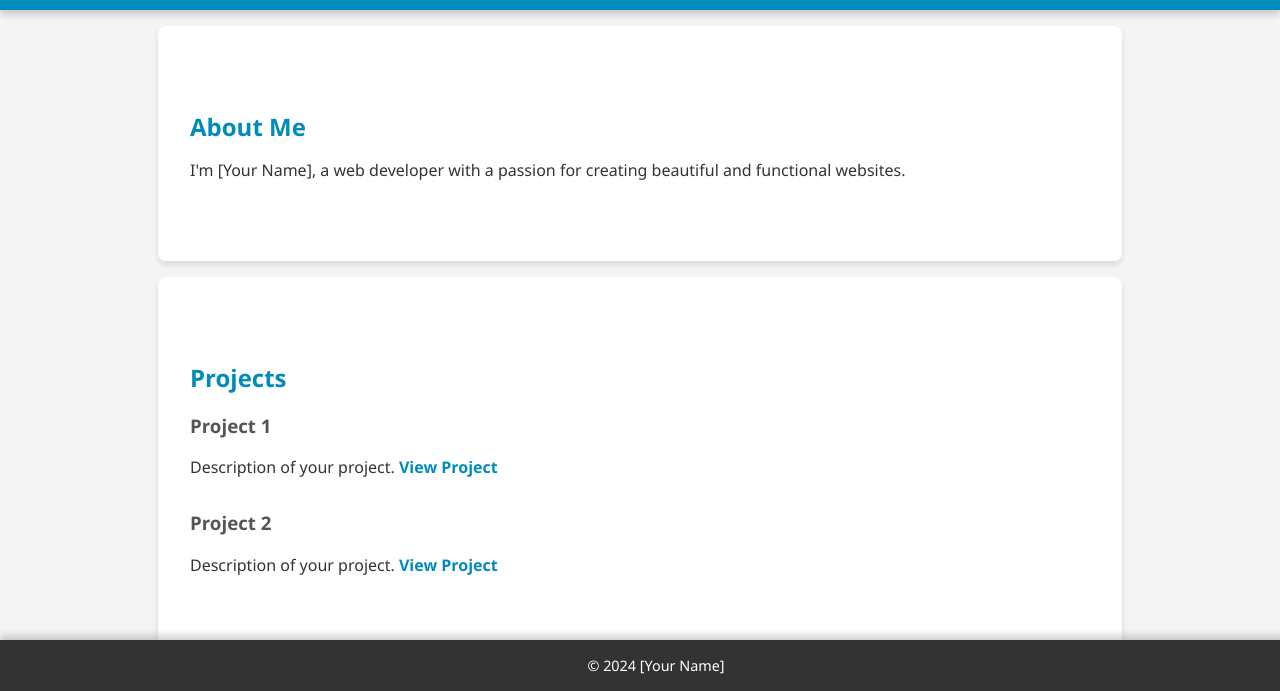
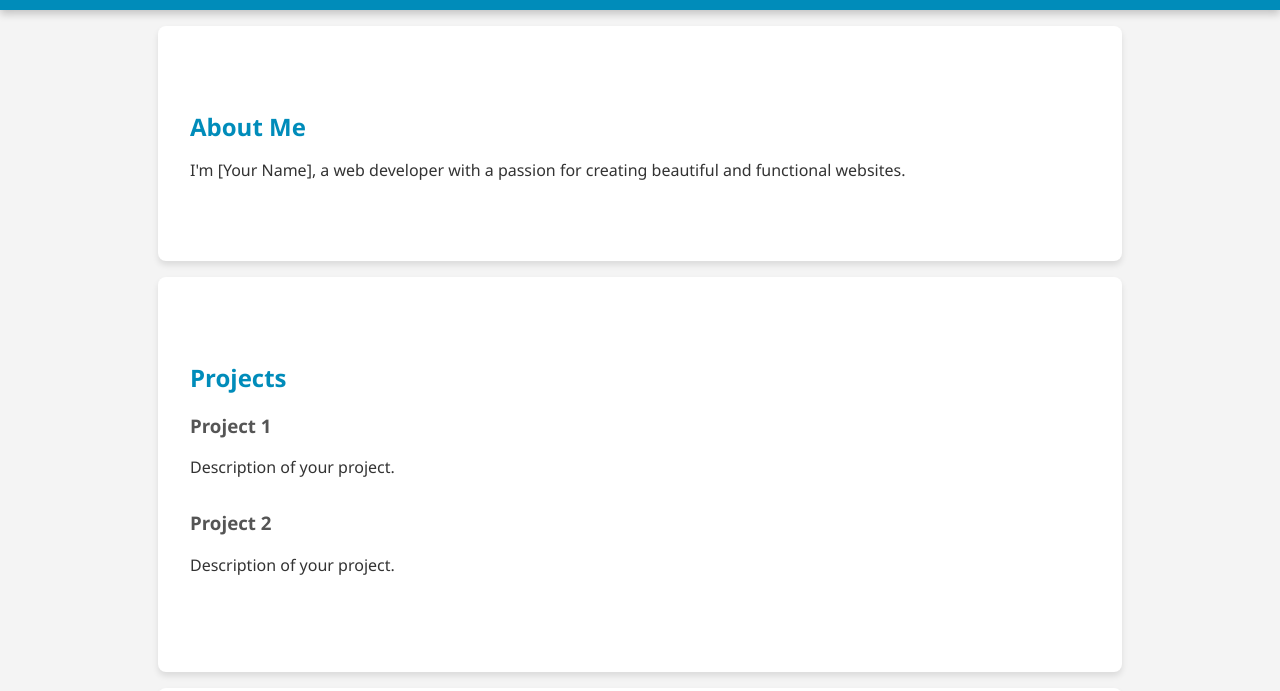
Before and after one commit to ShubhamRaiyani/ShubhamRaiyani.github.io, a plain HTML site: page portfolio/index.html in a window 1280 px wide. Shown: the part 109-800 px from the top of the page. Drawn offline with Linux system fonts and the light colour scheme.

Commit message:
Update index.html

```diff
--- a/portfolio/index.html
+++ b/portfolio/index.html
@@ -20,11 +20,11 @@
         <h2>Projects</h2>
         <div class="project">
             <h3>Project 1</h3>
-            <p>Description of your project. <a href="#">View Project</a></p>
+            <p>Description of your project.</p>
         </div>
         <div class="project">
             <h3>Project 2</h3>
-            <p>Description of your project. <a href="#">View Project</a></p>
+            <p>Description of your project. </p>
         </div>
     </section>
 
@@ -32,9 +32,5 @@
         <h2>Contact Me</h2>
         <p>Email: <a href="mailto:youremail@example.com">youremail@example.com</a></p>
     </section>
-
-    <footer>
-        <p>&copy; 2024 [Your Name]</p>
-    </footer>
 </body>
 </html>
```
